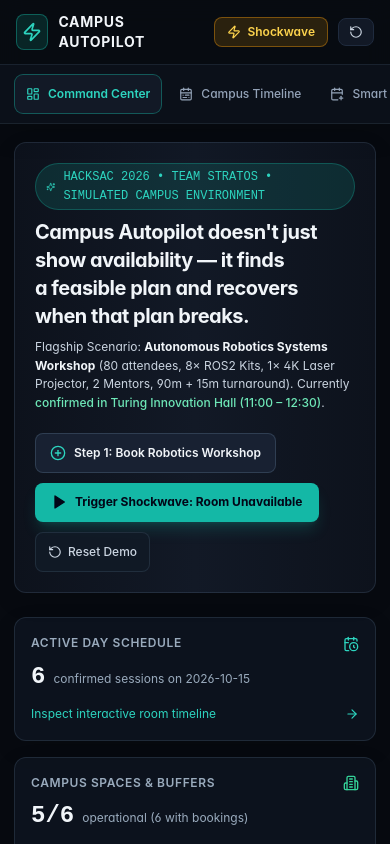
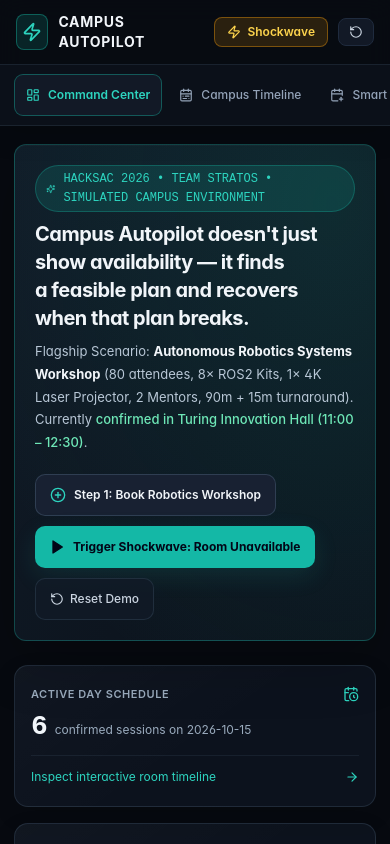
Before and after one commit to rgadekar11qq-pixel/campus-autopilot-hacksac-2026, a Next.js app: page / in a window 390 px wide. Shown: the top 844 px of the page. Built offline with nearby package versions, Linux system fonts and the light colour scheme.

Commit message:
Refine command center hierarchy and responsive UI

```diff
--- a/src/app/globals.css
+++ b/src/app/globals.css
@@ -18,140 +18,96 @@
   --accent-red: #fb6b72;
   --accent-emerald: #36d399;
 }
-
 * { box-sizing: border-box; }
 html { scroll-behavior: smooth; background: var(--bg-canvas); }
 body {
-  min-height: 100vh;
-  margin: 0;
-  background:
-    radial-gradient(ellipse at 8% 0%, rgba(32, 201, 181, .075), transparent 34rem),
-    radial-gradient(ellipse at 94% 18%, rgba(47, 109, 173, .07), transparent 30rem),
-    var(--bg-canvas);
-  color: var(--text-primary);
-  font-feature-settings: "cv02", "cv03", "cv04", "cv11";
-  -webkit-font-smoothing: antialiased;
-  text-rendering: optimizeLegibility;
-  font-size: 14px;
-  line-height: 1.55;
+  min-height: 100vh; margin: 0;
+  background: radial-gradient(ellipse at 8% 0%, rgba(32,201,181,.075), transparent 34rem), radial-gradient(ellipse at 94% 18%, rgba(47,109,173,.07), transparent 30rem), var(--bg-canvas);
+  color: var(--text-primary); font-feature-settings: "cv02","cv03","cv04","cv11";
+  -webkit-font-smoothing: antialiased; text-rendering: optimizeLegibility; font-size: 14px; line-height: 1.55;
 }
-
-::selection { background: rgba(32, 201, 181, .28); color: #f5fffe; }
-button, input, select, textarea { font: inherit; }
+::selection { background: rgba(32,201,181,.28); color: #f5fffe; }
+button,input,select,textarea { font: inherit; }
 button { -webkit-tap-highlight-color: transparent; }
-button:focus-visible, a:focus-visible, input:focus-visible, select:focus-visible, textarea:focus-visible {
-  outline: 2px solid var(--accent-cyan);
-  outline-offset: 3px;
-}
+button:focus-visible,a:focus-visible,input:focus-visible,select:focus-visible,textarea:focus-visible { outline: 2px solid var(--accent-cyan); outline-offset: 3px; }
 button:disabled { opacity: .48; cursor: not-allowed; }
-
-/* A quiet technical grid: atmospheric, never competing with the data. */
 .bg-ops-grid {
-  background-color: rgba(10, 17, 26, .62);
-  background-image:
-    linear-gradient(to right, rgba(72, 105, 132, .11) 1px, transparent 1px),
-    linear-gradient(to bottom, rgba(72, 105, 132, .11) 1px, transparent 1px);
+  background-color: rgba(10,17,26,.62);
+  background-image: linear-gradient(to right,rgba(72,105,132,.11) 1px,transparent 1px),linear-gradient(to bottom,rgba(72,105,132,.11) 1px,transparent 1px);
   background-size: 28px 28px;
 }
-.bg-stripe-amber {
-  background-image: repeating-linear-gradient(-45deg, rgba(243,182,76,.18), rgba(243,182,76,.18) 5px, rgba(243,182,76,.05) 5px, rgba(243,182,76,.05) 10px);
-}
-.bg-stripe-red {
-  background-image: repeating-linear-gradient(-45deg, rgba(251,107,114,.2), rgba(251,107,114,.2) 6px, rgba(251,107,114,.055) 6px, rgba(251,107,114,.055) 12px);
-}
+.bg-stripe-amber { background-image: repeating-linear-gradient(-45deg,rgba(243,182,76,.18),rgba(243,182,76,.18) 5px,rgba(243,182,76,.05) 5px,rgba(243,182,76,.05) 10px); }
+.bg-stripe-red { background-image: repeating-linear-gradient(-45deg,rgba(251,107,114,.2),rgba(251,107,114,.2) 6px,rgba(251,107,114,.055) 6px,rgba(251,107,114,.055) 12px); }
 
-/* Consistent surface language across every workspace. */
-header.sticky {
-  background: rgba(8, 12, 18, .88) !important;
-  border-color: rgba(88, 115, 139, .24) !important;
-  box-shadow: 0 8px 28px rgba(0, 0, 0, .14);
-}
+header.sticky { background: rgba(8,12,18,.9) !important; border-color: rgba(88,115,139,.24) !important; box-shadow: 0 8px 28px rgba(0,0,0,.14); }
 header.sticky > div:first-child { min-height: 72px; }
-header nav { border-color: rgba(88, 115, 139, .18) !important; }
+header nav { border-color: rgba(88,115,139,.18) !important; }
 header nav > div { gap: 5px !important; padding-top: 9px !important; padding-bottom: 9px !important; }
-header nav button {
-  min-height: 38px;
-  padding: 8px 12px !important;
-  font-size: 12px !important;
-  border: 1px solid transparent;
-  border-radius: 9px !important;
-}
-header nav button:hover { background: rgba(134, 166, 190, .075); }
-header nav button[aria-current="page"] { background: rgba(32, 201, 181, .12); }
-
+header nav button { min-height: 40px; padding: 8px 12px !important; font-size: 12px !important; border: 1px solid transparent; border-radius: 9px !important; }
+header nav button:hover { background: rgba(134,166,190,.075); }
+header nav button:focus-visible { outline-offset: -2px; }
 main { padding-top: 28px !important; padding-bottom: 40px !important; }
 main > div { min-width: 0; }
-h1, h2, h3 { text-wrap: balance; }
+h1,h2,h3 { text-wrap: balance; }
 h1 { letter-spacing: -.035em; }
 h2 { letter-spacing: -.018em; }
 p { text-wrap: pretty; }
-
-/* Cards feel like instrument panels, with clear boundaries and subtle depth. */
-main .rounded-xl.border,
-main .rounded-xl.bg-canvas-elevated,
-main .rounded-xl.bg-canvas-surface {
-  border-color: rgba(91, 119, 145, .24);
-  box-shadow: 0 8px 24px rgba(0, 0, 0, .11);
-}
-main .bg-canvas-elevated { background-color: rgba(13, 20, 30, .94); }
-main .bg-canvas-surface { background-color: rgba(17, 27, 39, .92); }
-main .border-canvas-border { border-color: rgba(91, 119, 145, .22); }
-main .border-canvas-borderStrong { border-color: rgba(91, 119, 145, .34); }
-
-main button:not(:disabled) { transition: background-color .16s ease, border-color .16s ease, color .16s ease, box-shadow .16s ease, transform .16s ease; }
+main .rounded-xl.border, main .rounded-xl.bg-canvas-elevated, main .rounded-xl.bg-canvas-surface { border-color: rgba(91,119,145,.24); box-shadow: 0 8px 24px rgba(0,0,0,.11); }
+main .bg-canvas-elevated { background-color: rgba(13,20,30,.94); }
+main .bg-canvas-surface { background-color: rgba(17,27,39,.92); }
+main .border-canvas-border { border-color: rgba(91,119,145,.22); }
+main .border-canvas-borderStrong { border-color: rgba(91,119,145,.34); }
+main button:not(:disabled) { transition: background-color .16s ease,border-color .16s ease,color .16s ease,box-shadow .16s ease,transform .16s ease; }
 main button:not(:disabled):active { transform: translateY(1px); }
-main button[class*="hover:border-accent-cyan"]:hover { box-shadow: 0 8px 24px rgba(0, 0, 0, .16); }
-main button[class*="bg-accent-cyan"]:not([class*="bg-accent-cyan/"]):hover {
-  box-shadow: 0 0 0 3px rgba(32, 201, 181, .12), 0 8px 24px rgba(32, 201, 181, .12);
-}
+main button[class*="hover:border-accent-cyan"]:hover { box-shadow: 0 8px 24px rgba(0,0,0,.16); }
+main button[class*="bg-accent-cyan"]:not([class*="bg-accent-cyan/"]):hover { box-shadow: 0 0 0 3px rgba(32,201,181,.12),0 8px 24px rgba(32,201,181,.12); }
 main .text-slate-400 { color: #9aabbd; }
 main .text-slate-500 { color: #8295a8; }
 main .text-xs { line-height: 1.55; }
 main .text-\[10px\] { font-size: 10px; line-height: 1.45; }
 main .text-\[11px\] { font-size: 11px; line-height: 1.5; }
-
-/* The command-centre intro is the page's visual anchor. */
-main h1 { font-size: clamp(22px, 2vw, 29px); line-height: 1.25; }
+main h1 { font-size: clamp(24px,2.15vw,32px); line-height: 1.22; }
 main h2 { font-size: 15px; line-height: 1.4; }
 main h3 { line-height: 1.4; }
-main .shadow-xl, main .shadow-2xl { box-shadow: 0 18px 44px rgba(0, 0, 0, .2); }
 
-/* Timeline stays dense enough to compare schedules, without tiny controls. */
+/* Hero: confident product headline, clearer hierarchy, and a restrained glow. */
+main > div > div.relative.overflow-hidden.rounded-xl {
+  padding: clamp(22px,3vw,36px) !important;
+  border-color: rgba(32,201,181,.27) !important;
+  background: radial-gradient(ellipse at 88% 12%,rgba(32,201,181,.12),transparent 24rem),linear-gradient(115deg,#101b27 0%,#0d151f 55%,#0b141d 100%) !important;
+  box-shadow: 0 20px 60px rgba(0,0,0,.2), inset 0 1px 0 rgba(255,255,255,.025) !important;
+}
+main > div > div.relative.overflow-hidden.rounded-xl h1 { max-width: 820px; }
+main > div > div.relative.overflow-hidden.rounded-xl p { max-width: 850px; font-size: 13px; line-height: 1.75; color: #b8c7d6; }
+main > div > div.relative.overflow-hidden.rounded-xl button { min-height: 42px; padding: 10px 14px !important; font-size: 12px !important; border-radius: 10px !important; }
+main > div > div.relative.overflow-hidden.rounded-xl button[class*="bg-accent-cyan"] { box-shadow: 0 8px 24px rgba(32,201,181,.12); }
+main .grid.grid-cols-1.sm\:grid-cols-2.lg\:grid-cols-4 > button {
+  min-height: 158px; padding: 20px !important; border-radius: 14px !important;
+  background-image: linear-gradient(145deg,rgba(255,255,255,.018),transparent 55%);
+}
+main .grid.grid-cols-1.sm\:grid-cols-2.lg\:grid-cols-4 > button > div:first-child { font-size: 11px; }
+main .grid.grid-cols-1.sm\:grid-cols-2.lg\:grid-cols-4 > button > div:nth-child(2) > span:first-child { font-size: 28px; letter-spacing: -.04em; }
+main .grid.grid-cols-1.sm\:grid-cols-2.lg\:grid-cols-4 > button > div:last-child { padding-top: 12px; border-top: 1px solid rgba(91,119,145,.14); }
+main .shadow-xl,main .shadow-2xl { box-shadow: 0 18px 44px rgba(0,0,0,.2); }
 main table { font-size: 12px; }
 main th { font-weight: 600; }
-main td, main th { border-color: rgba(91, 119, 145, .2); }
-main input, main select, main textarea {
-  background-color: #0b131d;
-  border-color: rgba(111, 143, 169, .34);
-  color: var(--text-primary);
-}
-main input::placeholder, main textarea::placeholder { color: #70859a; }
-main input:focus, main select:focus, main textarea:focus {
-  border-color: var(--accent-cyan);
-  box-shadow: 0 0 0 3px rgba(32, 201, 181, .1);
-}
-
-/* Inspector and notifications remain distinct from the workspace. */
-aside[aria-label="Room Inspector"], aside[aria-label="Event Inspector"] {
-  background: rgba(12, 19, 29, .97) !important;
-  border-color: rgba(91, 119, 145, .34) !important;
-  box-shadow: -24px 0 70px rgba(0, 0, 0, .35);
-}
-footer { border-color: rgba(88, 115, 139, .22) !important; }
-
+main td,main th { border-color: rgba(91,119,145,.2); }
+main input,main select,main textarea { background-color: #0b131d; border-color: rgba(111,143,169,.34); color: var(--text-primary); }
+main input::placeholder,main textarea::placeholder { color: #70859a; }
+main input:focus,main select:focus,main textarea:focus { border-color: var(--accent-cyan); box-shadow: 0 0 0 3px rgba(32,201,181,.1); }
+aside[aria-label="Room Inspector"],aside[aria-label="Event Inspector"] { background: rgba(12,19,29,.97) !important; border-color: rgba(91,119,145,.34) !important; box-shadow: -24px 0 70px rgba(0,0,0,.35); }
+footer { border-color: rgba(88,115,139,.22) !important; }
 ::-webkit-scrollbar { width: 8px; height: 8px; }
 ::-webkit-scrollbar-track { background: #080c12; }
 ::-webkit-scrollbar-thumb { background: #2a3b4e; border: 2px solid #080c12; border-radius: 999px; }
 ::-webkit-scrollbar-thumb:hover { background: #415a70; }
-
 @media (max-width: 768px) {
   header.sticky > div:first-child { min-height: 64px; }
   header nav > div { padding-left: 14px !important; padding-right: 14px !important; }
-  header nav button { min-height: 40px; padding: 9px 11px !important; }
+  header nav button { min-height: 42px; padding: 9px 11px !important; }
   main { padding: 18px 14px 30px !important; }
-  main h1 { font-size: 23px; }
-  main .grid { min-width: 0; }
+  main h1 { font-size: 24px; }
+  main > div > div.relative.overflow-hidden.rounded-xl { padding: 20px !important; }
+  main .grid.grid-cols-1.sm\:grid-cols-2.lg\:grid-cols-4 > button { min-height: 142px; padding: 16px !important; }
 }
-@media (prefers-reduced-motion: reduce) {
-  *, ::before, ::after { animation-duration: .01ms !important; animation-iteration-count: 1 !important; transition-duration: .01ms !important; scroll-behavior: auto !important; }
-}
+@media (prefers-reduced-motion: reduce) { *,::before,::after { animation-duration:.01ms !important; animation-iteration-count:1 !important; transition-duration:.01ms !important; scroll-behavior:auto !important; } }
```
